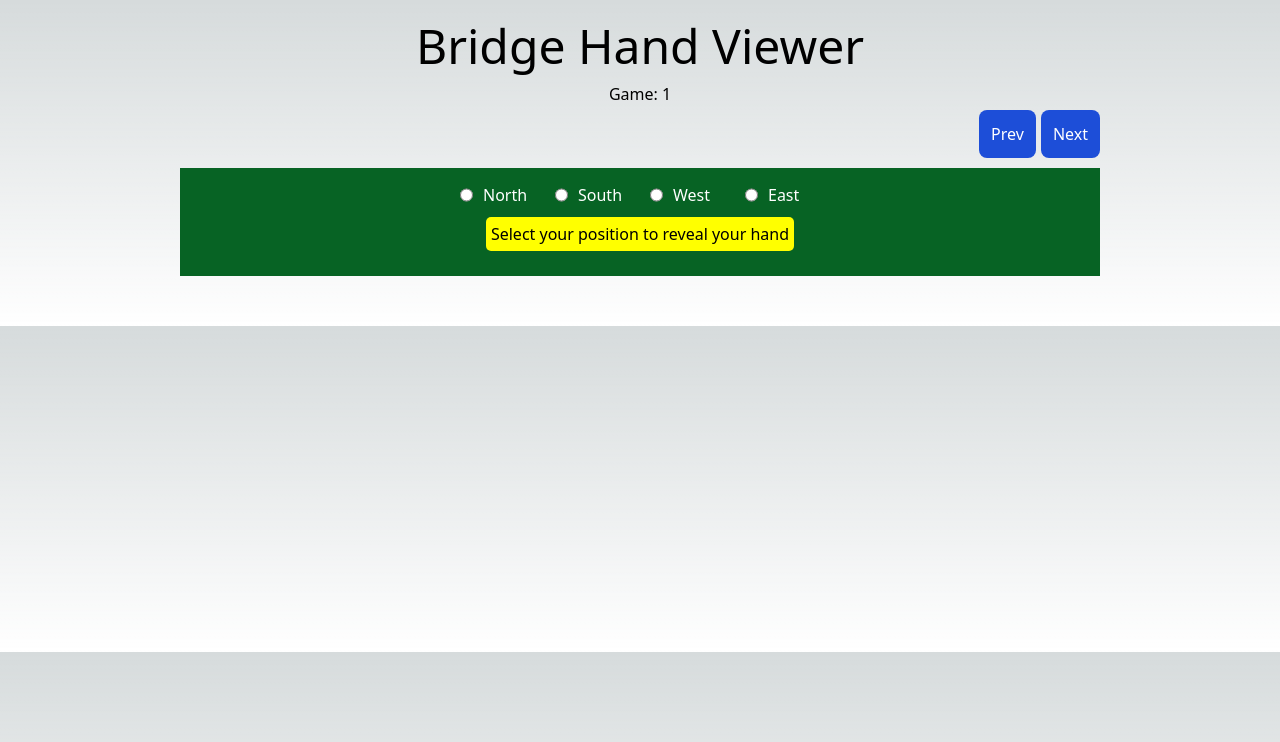
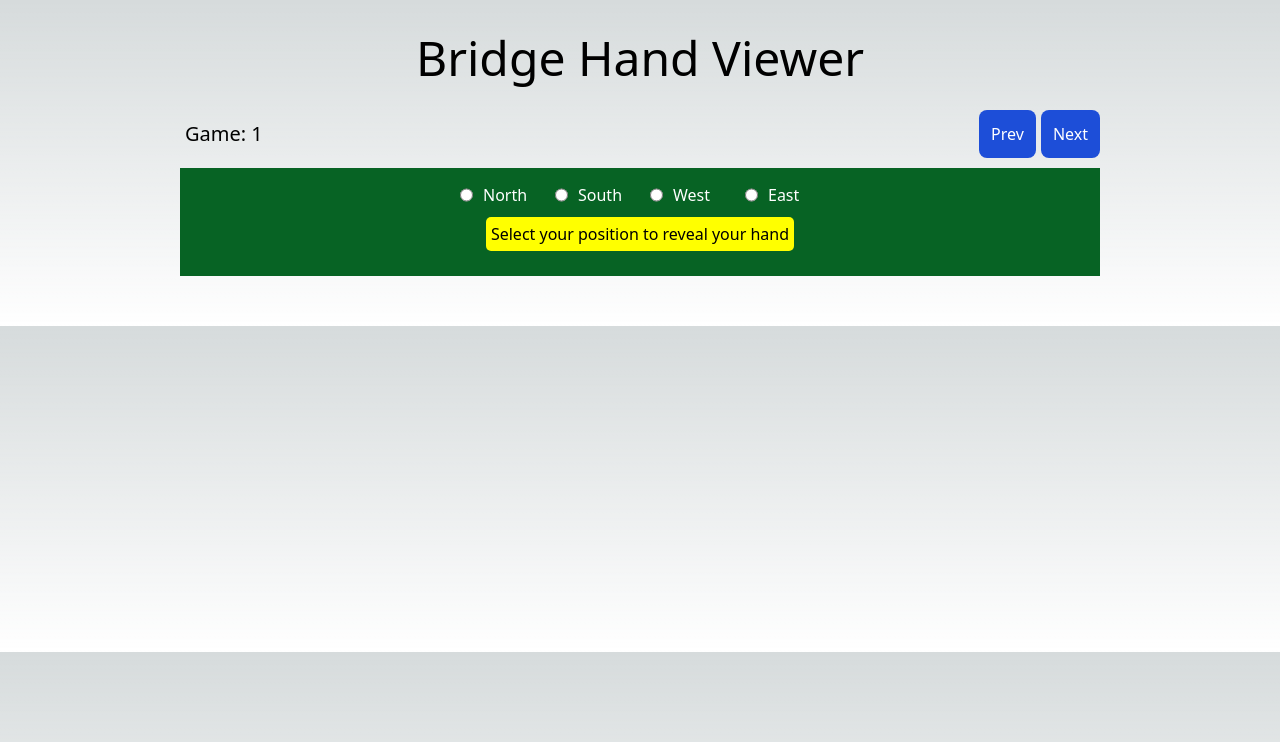
Before and after one commit to Whatapalaver/bridge-hand-viewer, a Next.js app: page /games/1 in a window 1280 px wide. Shown: the top 742 px of the page. Built offline with nearby package versions, Linux system fonts and the light colour scheme; no server answers.

Commit message:
Altered navigation

```diff
--- a/pages/games/[id].tsx
+++ b/pages/games/[id].tsx
@@ -72,10 +72,10 @@ export default function GamePage() {
     <>
       <div className={cx(BoardStyles.header)}>
         <div className={cx(BoardStyles.title)}>Bridge Hand Viewer</div>
-        <div>Game: {gameId}</div>
       </div>
       <div className={cx(PageStyles.container)}>
         <div className={cx(PageStyles.controls)}>
+          <div className={cx(PageStyles.game)}>Game: {gameId}</div>
           <div className={PageStyles.navigation}>
             <button
               className={cx(BtnStyles.primary, HandStyles.btn)}
--- a/styles/page.module.scss
+++ b/styles/page.module.scss
@@ -13,7 +13,13 @@
 
 .controls {
   display: flex;
-  justify-content: flex-end;
+  justify-content: space-between;
+  align-items: center;
+}
+
+.game {
+  padding-left: 5px;
+  font-size: 20px;
 }
 
 .navigation {
```
